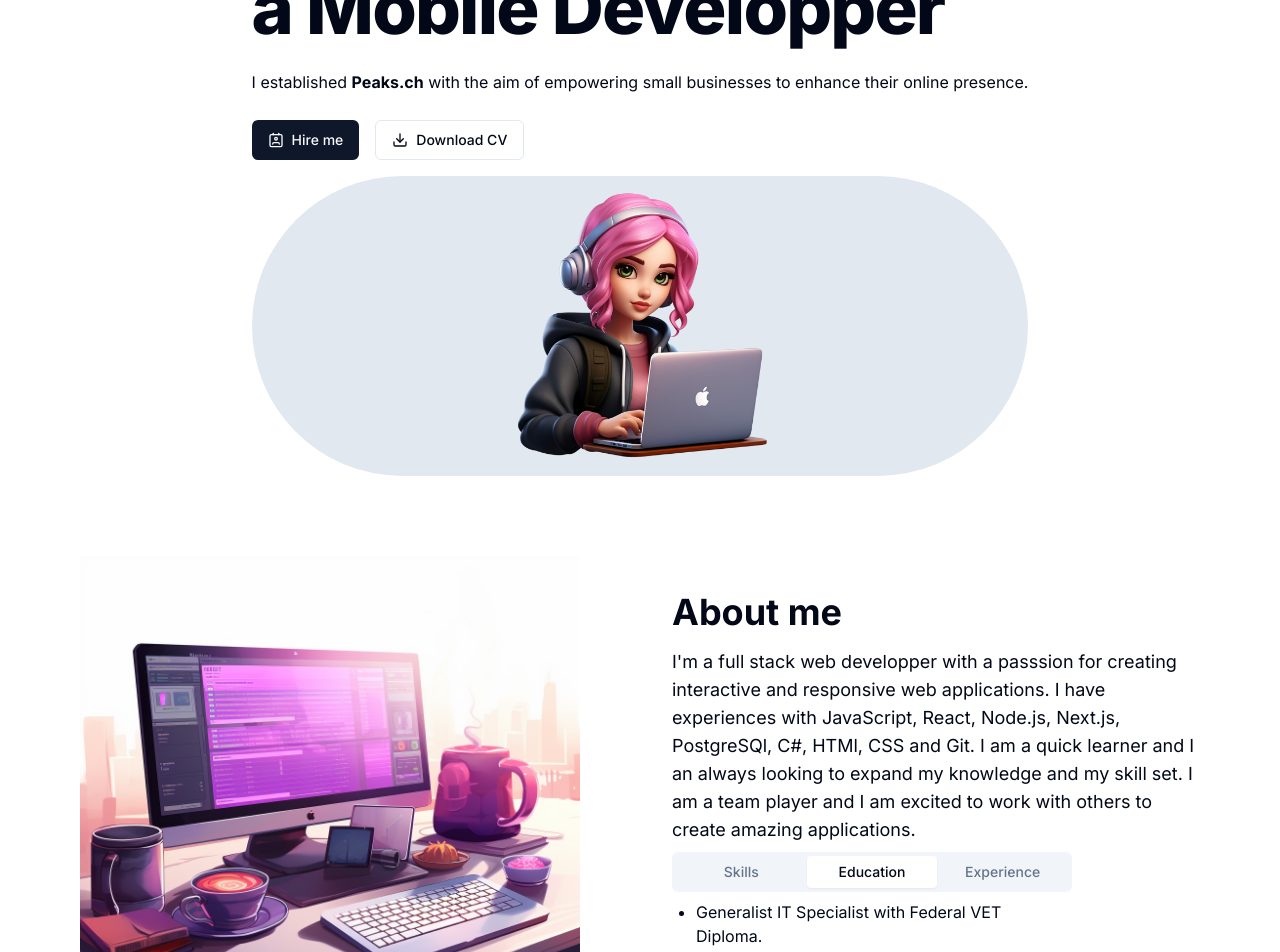
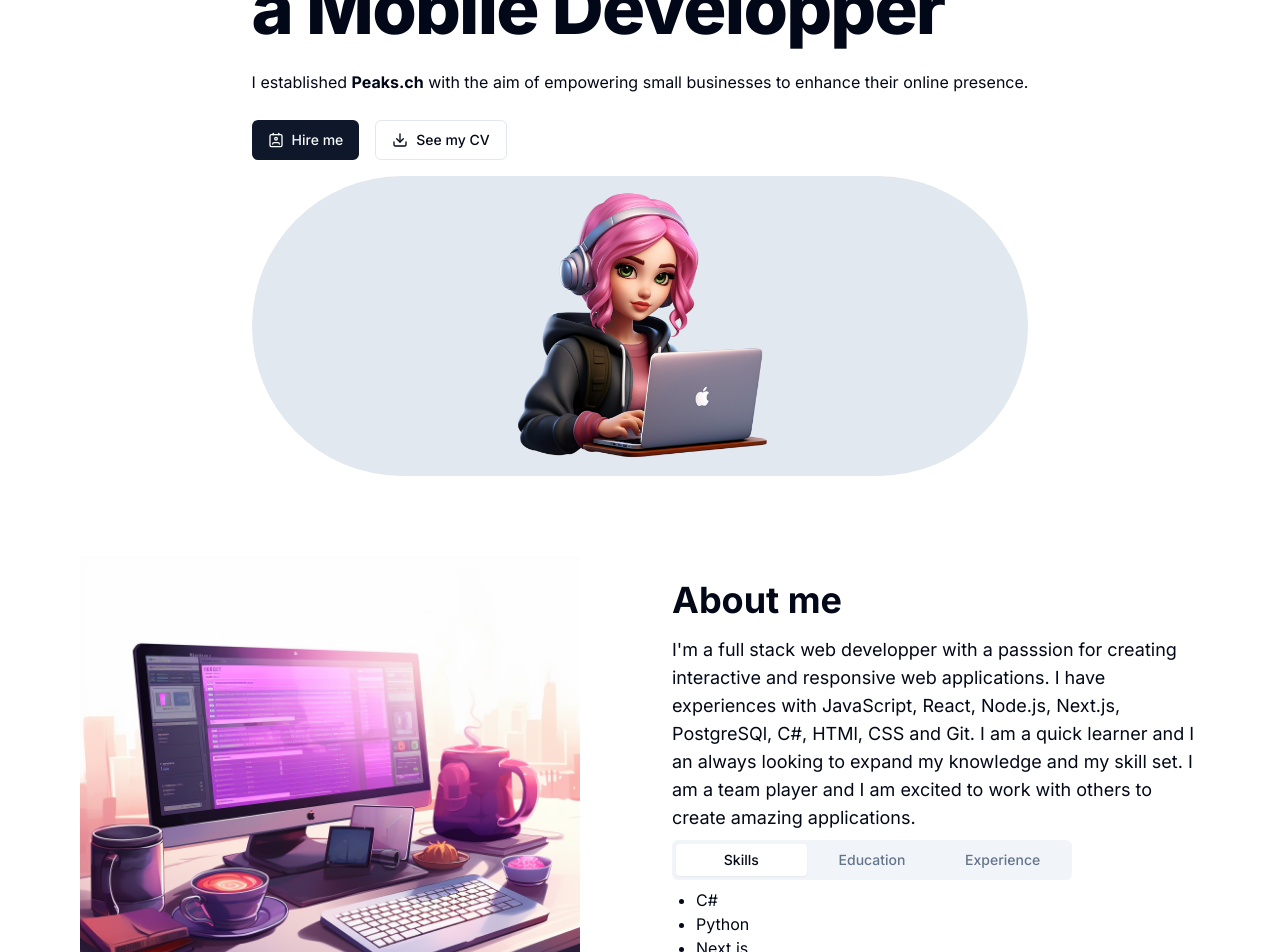
Before and after one commit to DwennK/dwenn.ch, a Next.js app: page / in a window 1280 px wide. Shown: the part 260-1212 px from the top of the page. Built offline with nearby package versions, Linux system fonts and the light colour scheme; no server answers.

Commit message:
update layout.tsx

```diff
--- a/components/AboutSection.tsx
+++ b/components/AboutSection.tsx
@@ -24,7 +24,7 @@ const AboutSection = () => {
             knowledge and my skill set. I am a team player and I am excited to
             work with others to create amazing applications.
           </p>
-          <Tabs defaultValue="education" className="w-[400px] mt-2">
+          <Tabs defaultValue="skills" className="w-[400px] mt-2">
             <TabsList className="grid w-full grid-cols-3">
               <TabsTrigger value="skills">Skills</TabsTrigger>
               <TabsTrigger value="education">Education</TabsTrigger>
--- a/components/HeroSection.tsx
+++ b/components/HeroSection.tsx
@@ -58,7 +58,7 @@ export const HeroSection = () => {
         </Button>
         <Button variant="outline" className="mr-4 mt-2">
           <Download className="mr-2 h-4 w-4" />
-          Download CV
+          See my CV
         </Button>
       </div>
       <div className="col-span-5 mt-4 mb-4">
```
